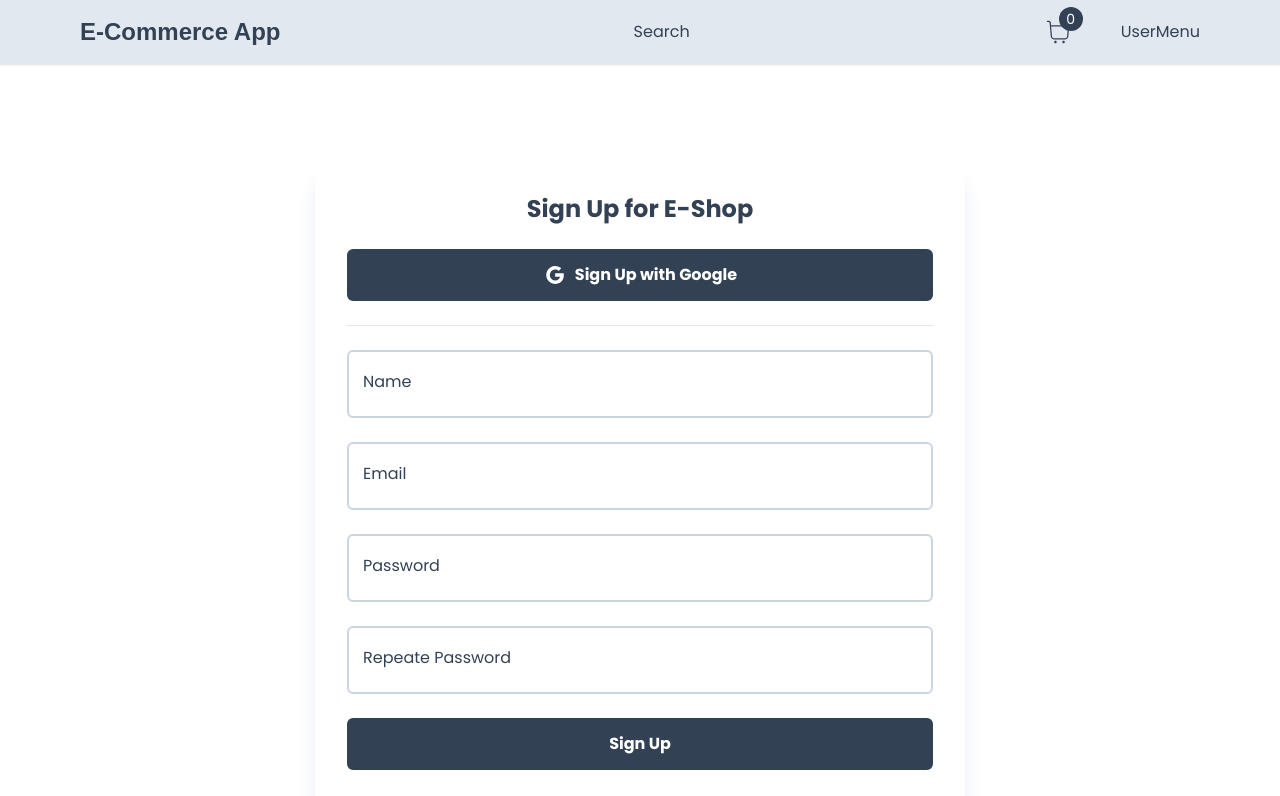
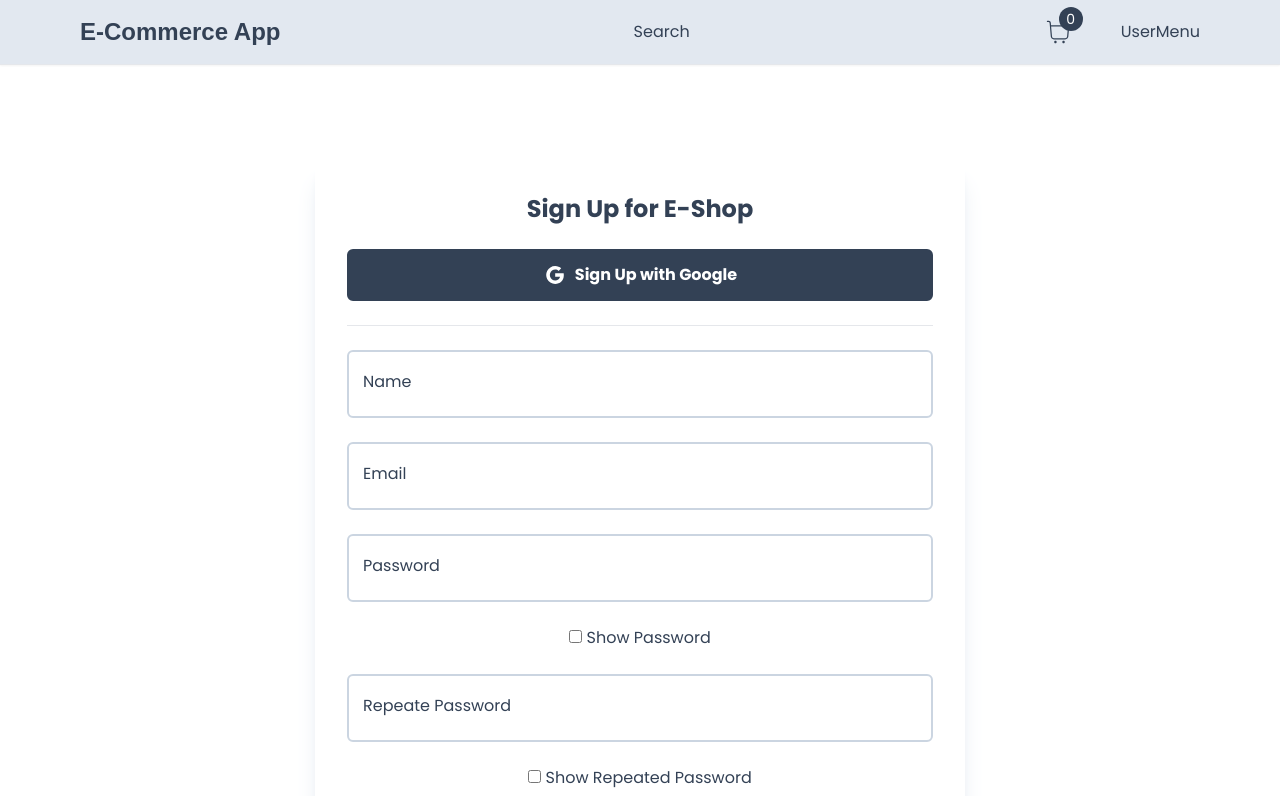
Before and after one commit to AndriyKostenko/React-FastAPI_E-Commerce_App, a Next.js app in the folder frontend/: page /register in a window 1280 px wide. Shown: the top 796 px of the page. Built offline with nearby package versions, Linux system fonts and the light colour scheme; a web font is replaced by a local one.

Commit message:
general struct. for backend with few api routes for registration and auth.

```diff
--- a/frontend/app/components/inputs/Input.tsx
+++ b/frontend/app/components/inputs/Input.tsx
@@ -10,6 +10,7 @@ interface InputProps {
     required?: boolean;
     register: UseFormRegister<FieldValues>;
     errors: FieldErrors;
+
 }
 
 const Input: React.FC<InputProps> = ({id, label, type, disabled, required, register, errors}) => {
--- a/frontend/app/register/RegisterForm.tsx
+++ b/frontend/app/register/RegisterForm.tsx
@@ -7,6 +7,7 @@ import { FieldValues, SubmitHandler, useForm } from "react-hook-form";
 import Button from "../components/Button";
 import Link from "next/link";
 import { AiOutlineGoogle } from "react-icons/ai";
+import toast from "react-hot-toast";
 
 
 
@@ -20,9 +21,38 @@ const RegisterForm = () => {
                         repeatedPassword: "",
     }})
 
-    const onSubmit:SubmitHandler<FieldValues> = (data) => {
+    const [showPassword, setShowPassword] = useState(false)
+    const [showRepeatedPassword, setShowRepeatedPassword] = useState(false)
+
+    const onSubmit:SubmitHandler<FieldValues> = async (data) => {
         setIsLoading(true)
-        console.log(data)
+        console.log(JSON.stringify(data))
+
+        try {
+                const response = await fetch('http://localhost:8000/register', {
+                        method: 'POST',
+                        headers: {
+                                'Content-Type': 'application/json',
+                        },
+                        body: JSON.stringify(data)
+
+                });
+
+                if (response.ok) {
+                        // registration successfuk, handle the response accordingly
+                        toast.success(`You are registered! `);
+                        console.log('registration succsessful!')
+                } else {
+                        // registratio faild, handle error
+                        toast.error('Registration is failed!')
+                        console.log('registration has failed!')
+                }
+        } catch (error) {
+                //handling of network errors
+                console.log(`Error: ${error}`)
+        } finally {
+                setIsLoading(false)
+        }
     }
 
     return (
@@ -56,16 +86,25 @@ const RegisterForm = () => {
                     disabled={isLoading}
                     register={register}
                     errors={errors}
-                    type="password"
+                    type={showPassword ? 'text' : 'password'}
                     required/>
+
+
+                <label>
+                        <input type="checkbox" onChange={() => setShowPassword(!showPassword)} /> Show Password
+                </label>
 
                 <Input id="repeatedPassword"
                     label="Repeate Password"
                     disabled={isLoading}
                     register={register}
                     errors={errors}
-                    type="password"
+                    type={showRepeatedPassword ? 'text' : 'password'}
                     required/>
+
+                <label>
+                        <input type="checkbox" onChange={() => setShowRepeatedPassword(!showRepeatedPassword)} /> Show Repeated Password
+                </label>
 
                 <Button label= {isLoading ? "loading" : "Sign Up"} onClick={handleSubmit(onSubmit)}/>
 
```
Also changed, not shown: package.json (deleted, +0 -7 lines), 2 other files (tests, documents, lock files or other folders).
